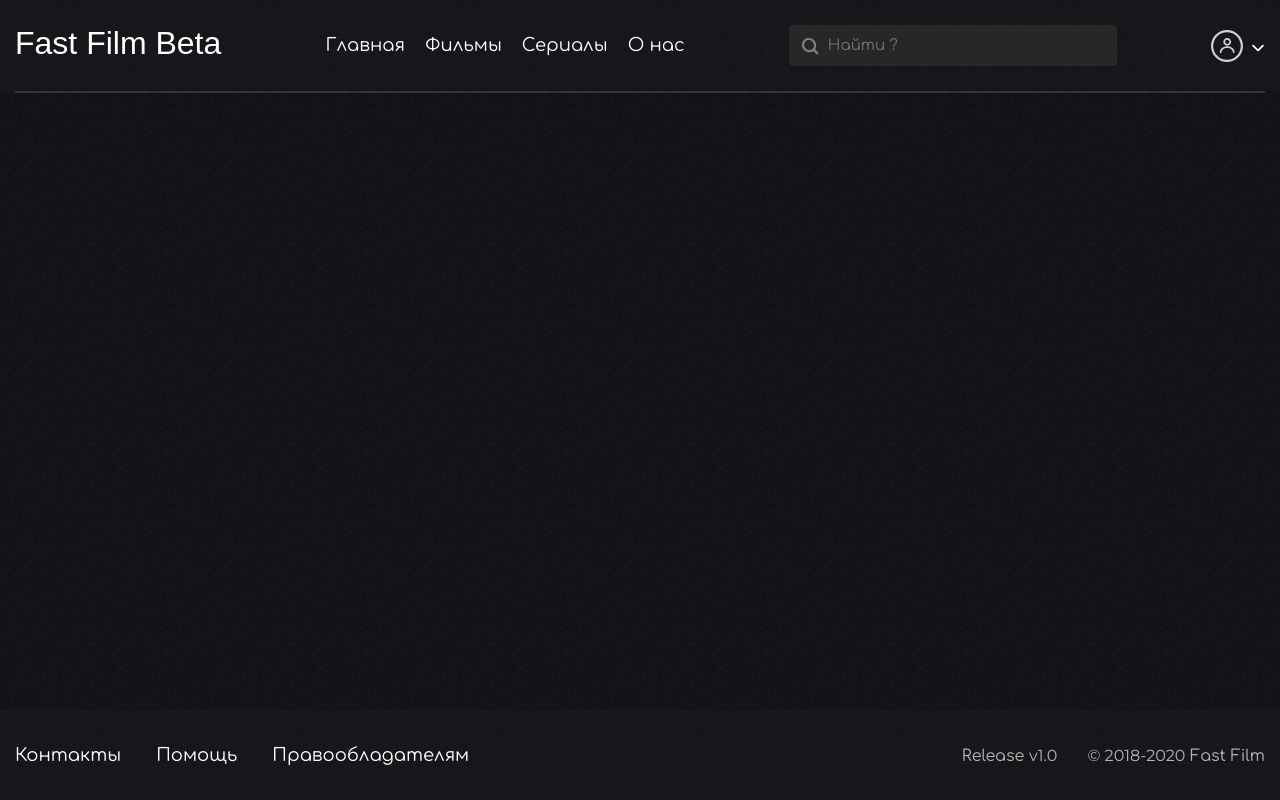
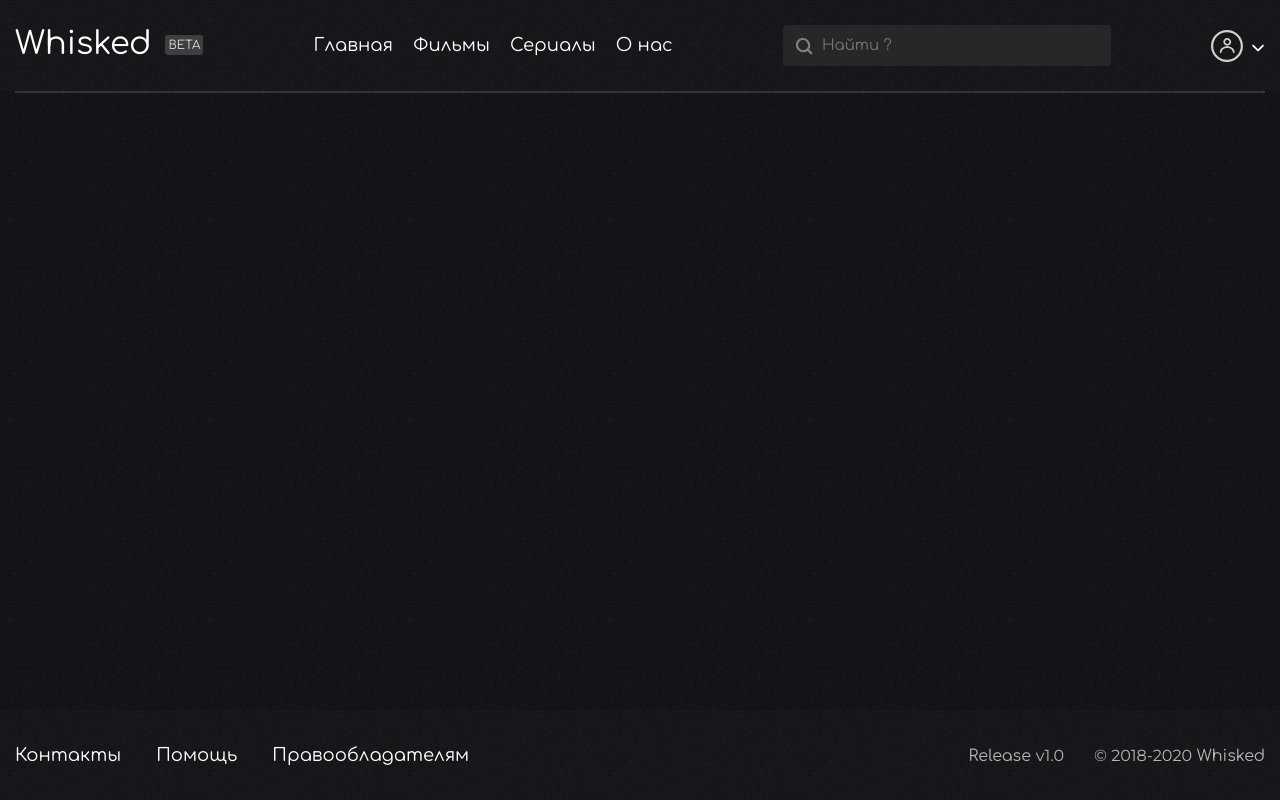
Before and after one commit to Efcolipt/whisked, a PHP site: page / in a window 1280 px wide. Run offline with PHP 8.4, Linux system fonts and the light colour scheme; data that the repository does not hold is empty; some libraries are stand-ins or nearby versions.

Commit message:
restyle beta and rewrite name sites
Co-Authored-By: Ivan <Efcolipt@users.noreply.github.com>

```diff
--- a/Application/views/layouts/default.php
+++ b/Application/views/layouts/default.php
@@ -53,7 +53,7 @@
 			<div class="container">
 				<div class="inner_header">
 					<div class="header_brand">
-						<a href="/" class="header_navbar_link">Fast Film Beta</a>
+						<a href="/" class="header_navbar_link"><span>Whisked</span> <span class="beta">BETA</span></a>
 					</div>
 					<div class="header_icon_burger">
 						<img src="/public/images/default/header/burger.png" alt="Bar for mobile">
@@ -169,7 +169,7 @@
 							<p>Release <span  class="text_mont">v1.0</span></p>
 						</div>
 						<div class="footer_info_site_copyright">
-							<p><span class="text_mont">© 2018-<?=date("Y");?></span> <span>Fast Film</span></p>
+							<p><span class="text_mont">© 2018-<?=date("Y");?></span> <span>Whisked</span></p>
 						</div>
 					</div>
 				</div>
--- a/public/css/style.css
+++ b/public/css/style.css
@@ -42,7 +42,16 @@ main{
 	padding-right: 15px;
 	padding-left: 15px;
 }
-
+.beta{
+		font-size: 12px;
+    color: #dadada;
+    text-transform: uppercase;
+    background: #3e3e3e;
+    border-radius: 3px;
+    padding: 3px;
+		margin-left: 5px;
+		vertical-align: middle;
+}
 header{
 	position: sticky;
     top: 0px;
```
